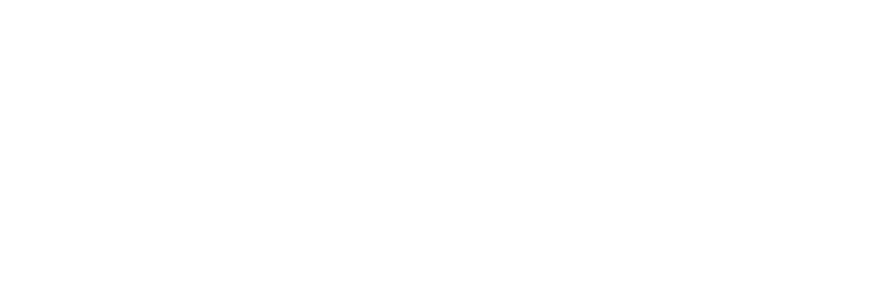
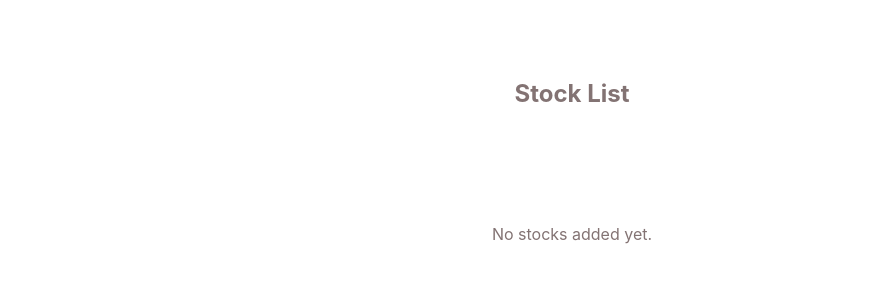
Before and after one commit to ginathethird/capstone-project, a React (Vite) app: page / in a window 1280 px wide. Shown: the part 504-786 px from the top of the page, without its empty margins (68-959 px from the left). Built offline with nearby package versions, Linux system fonts and the light colour scheme.

Commit message:
Change button aesthetics

```diff
--- a/index.html
+++ b/index.html
@@ -11,8 +11,10 @@
       <img src="https://images.unsplash.com/photo-1665652475985-37e285aeff53?q=80&w=3431&auto=format&fit=crop&ixlib=rb-4.0.3&ixid=M3wxMjA3fDB8MHxwaG90by1wYWdlfHx8fGVufDB8fHx8fA%3D%3D"/>
     <div class="overlay-text">Finance Dashboard</div>
     <link rel="stylesheet" href="app.css">
-    </div>
+  </div>
     <div id="root"></div>
+    <h2>Stock List</h2>
+    <p>No stocks added yet.</p>
     <script type="module" src="/src/main.jsx"></script>
   </body>
 </html>
--- a/src/App.css
+++ b/src/App.css
@@ -17,6 +17,7 @@
   text-align: left;
   padding: 0;
   margin: 100px;
+  padding-top: 0%;
 }
 
 p {
--- a/src/StockStyling.css
+++ b/src/StockStyling.css
@@ -7,20 +7,12 @@
   align-items: left;
 }
 
-#currencySelect {
-  height: 50px;
-  background-color: #eac46b;
-  color: black;
-  font-weight: bold;
-  width: auto;
-  border-radius: 10px;
-}
-
 .input  {
   height: 50px;
   width: auto;
   border: 1px solid grey;
   border-radius: 10px;
+
 }
 
 .add-stock-btn {
--- a/src/index.css
+++ b/src/index.css
@@ -5,7 +5,6 @@
   color-scheme: light dark;
   color: rgba(255, 255, 255, 0.87);
   background-color: #242424;
-
   font-synthesis: none;
   text-rendering: optimizeLegibility;
   -webkit-font-smoothing: antialiased;
@@ -33,11 +32,7 @@
 
 body {
   margin: 0;
-  padding: 0;
-  background-size: cover;
-  background-position: center;
-  background-attachment: fixed;
-  background-repeat: no-repeat;
+  padding: 10px;
   display: position;
   place-items: center;
 }
@@ -53,12 +48,12 @@
 
 button {
   border-radius: 8px;
-  border: 2px solid transparent;
+  border: 2.5px solid transparent;
   padding: 0.6em 2.0em;
   font-size: 1em;
   font-weight: 500;
   font-family: inherit;
-  background-color: #1a1a1a;
+  background-color: #313376;
   cursor: pointer;
   transition: border-color 0.20s;
 }
```
